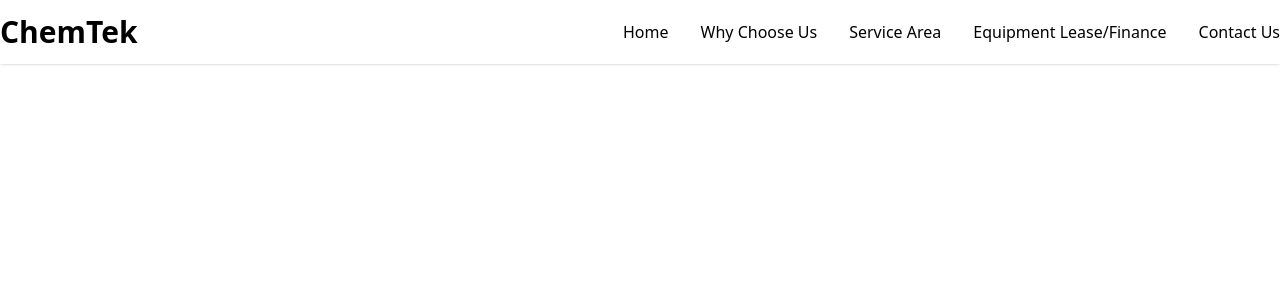
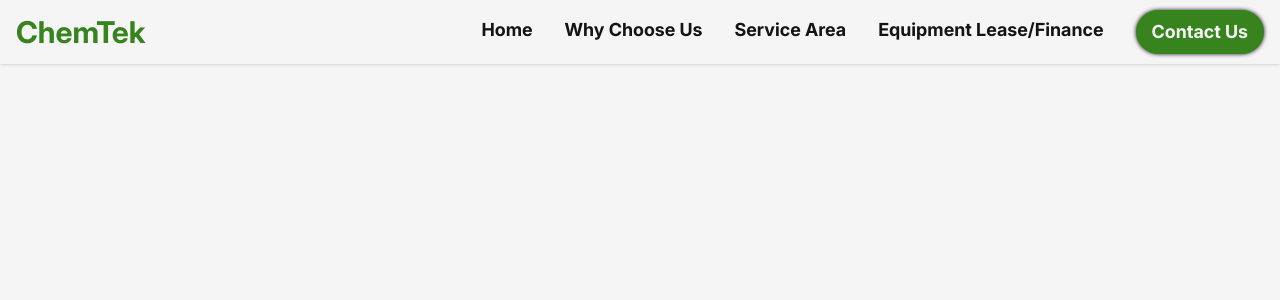
Before and after one commit to AndrewGlennAquino/chemtek-website, a React (Vite) app: page / in a window 1280 px wide. Shown: the top 300 px of the page. Built offline with nearby package versions, Linux system fonts and the light colour scheme.

Commit message:
Create theme and component styles

```diff
--- a/src/index.css
+++ b/src/index.css
@@ -1,10 +1,51 @@
 @import "tailwindcss";
 
+/* Inter custom font */
+@font-face {
+  font-family: Inter;
+  src: url(./assets/fonts/Inter.ttf);
+}
+
+body {
+  @apply bg-smoke text-night font-inter;
+}
+
 @theme {
+  --font-inter: Inter;
+
+  --color-chemtek: #37841f;
+  --color-night: #141414;
+  --color-honeydew: #f1fbee;
+  --color-smoke: #f5f5f5;
 }
 
 @layer base {
 }
 
 @layer components {
+  /* Default margin and padding for containers */
+  .mp-default {
+    @apply mx-auto p-4;
+  }
+
+  /* Style for hamburger menu bars */
+  .hamburger-menu-bar {
+    @apply bg-night w-8 h-1 rounded-full;
+  }
+
+  /* Style for dropdown menu links */
+  .dropdown-link {
+    @apply text-lg font-bold;
+  }
+
+  /* Style for header contact us button */
+  .contact-us-button {
+    box-shadow: 0px 0 4px var(--color-night);
+    @apply bg-chemtek text-smoke rounded-full px-4 py-2 flex justify-center items-center;
+  }
+
+  /* Style for link underline */
+  .link-underline {
+    @apply bg-night w-full h-1;
+  }
 }
```
